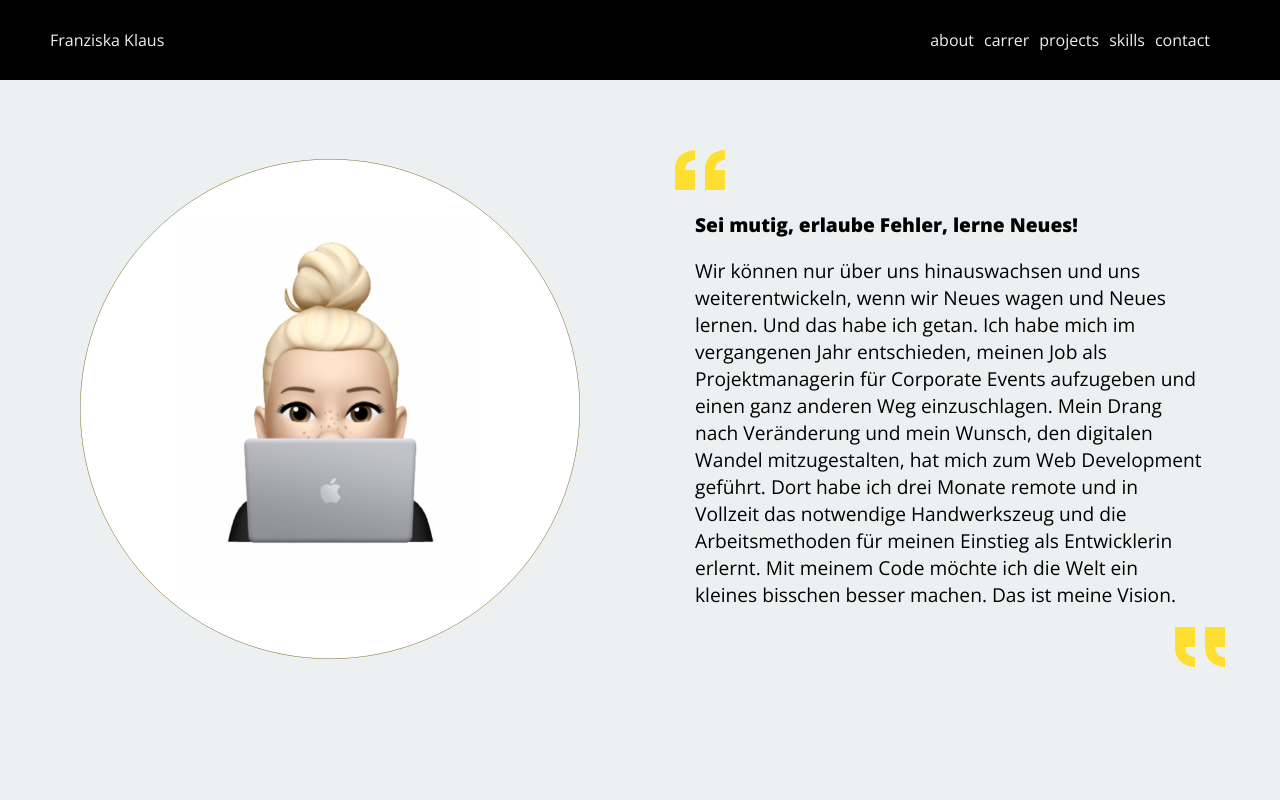
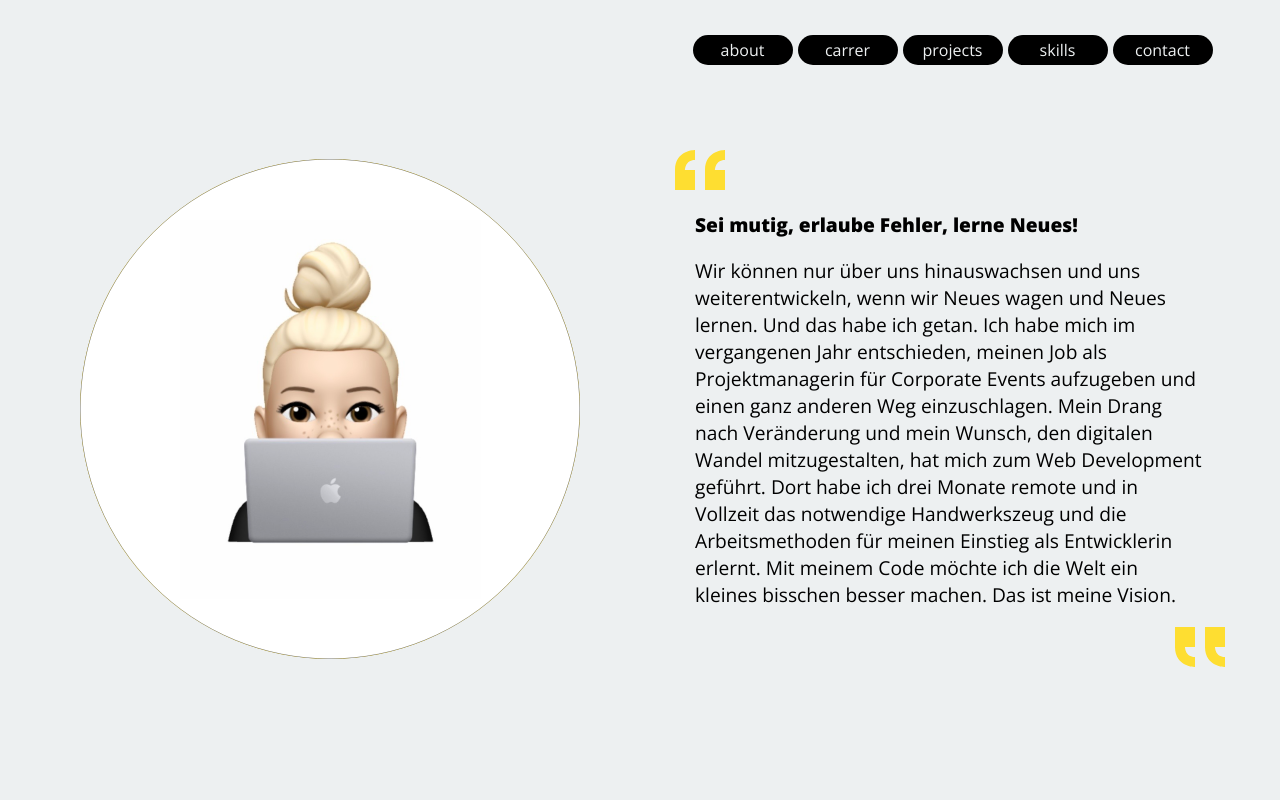
Before and after one commit to Frenzy265/portfolio, a React (Create React App) app: page / in a window 1280 px wide. Shown: the top 800 px of the page. Built offline with nearby package versions, Linux system fonts and the light colour scheme.

Commit message:
Reorder nav

```diff
--- a/src/components/Header/HeaderElements.js
+++ b/src/components/Header/HeaderElements.js
@@ -1,34 +1,28 @@
 import styled from "styled-components/macro";
-import PropTypes from "prop-types";
+import { Link } from "react-scroll";
 
 export const Nav = styled.nav`
-  background: var(--secondary-color);
-  color: var(--primary-color);
-  height: 80px;
+  background: var(--primary-color);
+  height: 100px;
   width: 100%;
   position: fixed;
   top: 0;
   left: 0;
   z-index: 2;
   display: flex;
-  justify-content: center;
+  justify-content: flex-end;
 `;
 
 export const NavbarContainer = styled.div`
   display: flex;
-  justify-content: space-between;
+  justify-content: center;
   height: inherit;
-  width: inherit;
+  width: 50%;
   z-index: 1;
-  padding: 0 50px;
+
   position: relative;
   margin: 0px;
   align-items: center;
-`;
-
-export const Logo = styled.p`
-  color: var(--primary-color);
-  font-size: 1rem;
 `;
 
 export const NavMenu = styled.ul`
@@ -38,33 +32,39 @@ export const NavMenu = styled.ul`
 `;
 
 export const NavItem = styled.li`
-  width: 120px;
+  width: 100px;
   height: 30px;
   background: var(--secondary-color);
   color: var(--primary-color);
   font-size: 1rem;
   border-radius: 25px;
-  margin: 5px 10px 0px 0px;
   border: none;
   outline: none;
+  margin-right: 5px;
+  display: flex;
+  justify-content: center;
+  align-items: center;
+
+  @media (max-width: 768px) {
+    display: none;
+  }
+`;
+
+export const NavLink = styled(Link)`
   cursor: pointer;
-  display: none;
+  text-decoration: none;
+  display: inline;
+
+  &.active {
+    color: var(--tertiary-color);
+  }
 
   :last-child {
     display: inline;
   }
 
-  a {
-    text-decoration: none;
-    color: inherit;
-  }
-
   :hover {
     color: var(--tertiary-color);
-  }
-
-  @media (max-width: 768px) {
-    display: none;
   }
 `;
 
@@ -77,11 +77,7 @@ export const BurgerMenu = styled.div`
     top: 0;
     right: 0;
     transform: translate(-60%, 50%);
-    font-size: 2rem;
+    font-size: 3rem;
     cursor: pointer;
   }
 `;
-
-NavItem.propTypes = {
-  open: PropTypes.bool,
-};
--- a/src/components/Header/index.js
+++ b/src/components/Header/index.js
@@ -1,26 +1,13 @@
 import React, { useState } from "react";
 import {
   BurgerMenu,
-  Logo,
   Nav,
   NavbarContainer,
   NavItem,
+  NavLink,
   NavMenu,
 } from "./HeaderElements";
 import * as IoIcon from "react-icons/io5";
-import styled from "styled-components/macro";
-import { Link } from "react-scroll";
-
-const NavLink = styled(Link)`
-  display: inline;
-
-  @media (max-width: 768px) {
-    display: none;
-  }
-  :last-child {
-    display: inline;
-  }
-`;
 
 const Header = () => {
   const [open, setOpen] = useState(false);
@@ -34,7 +21,6 @@ const Header = () => {
     <>
       <Nav>
         <NavbarContainer>
-          <Logo>Franziska Klaus</Logo>
           <BurgerMenu toggle={toggle}>
             {open ? (
               <IoIcon.IoClose onClick={toggle} />
@@ -44,16 +30,18 @@ const Header = () => {
           </BurgerMenu>
           <NavMenu>
             {sections?.map((section, index) => (
+              <NavItem key={index}>
                 <NavLink
-                key={index}
                   to={`${section}`}
                   activeClass="active"
                   spy={true}
                   smooth={true}
                   offset={-50}
+                  onClick={toggle}
                 >
-                <NavItem onClick={toggle}>{section}</NavItem>
+                  {section}
                 </NavLink>
+              </NavItem>
             ))}
           </NavMenu>
         </NavbarContainer>
```
Lines whose indentation alone changed are shown as unchanged.
